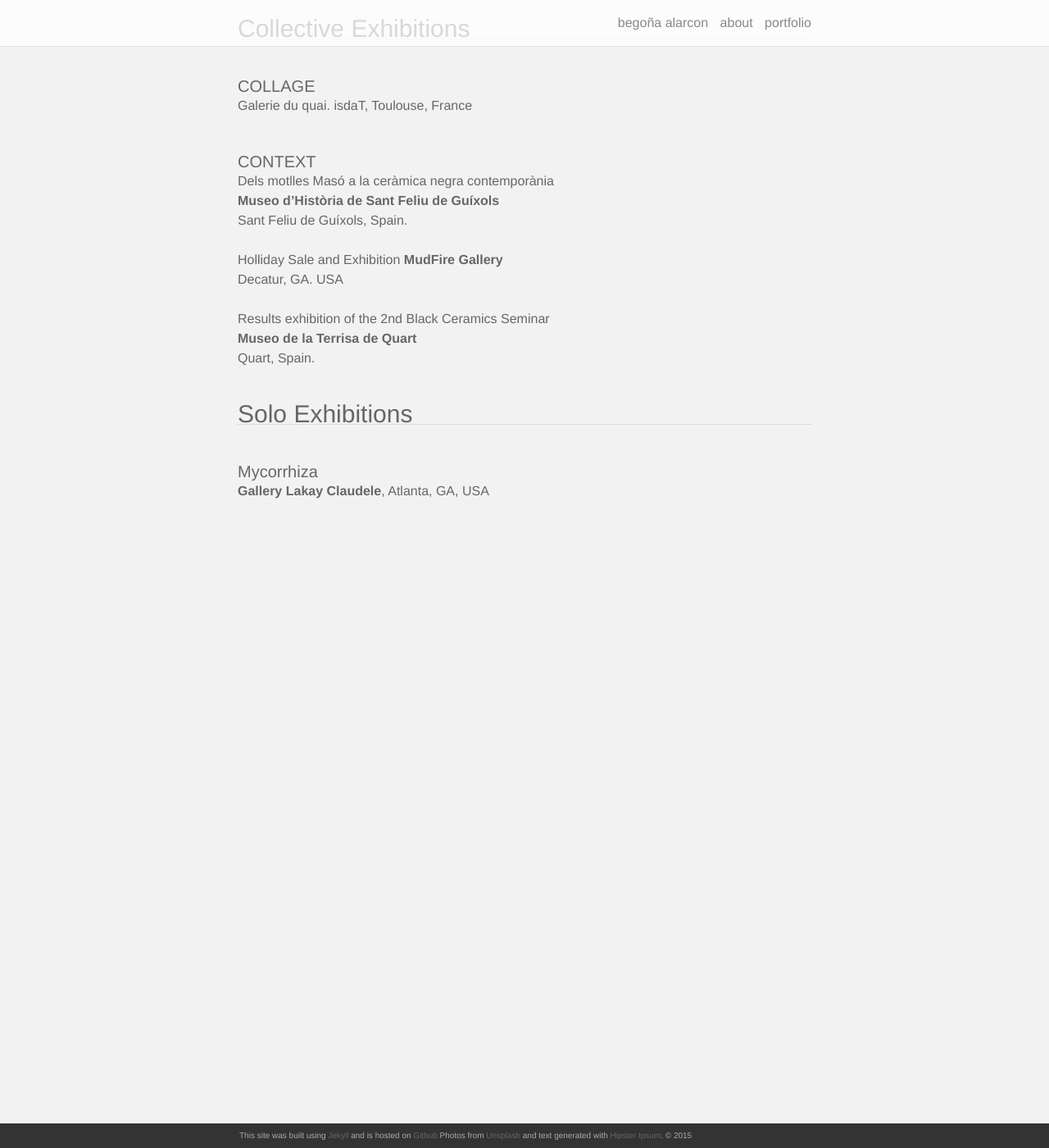
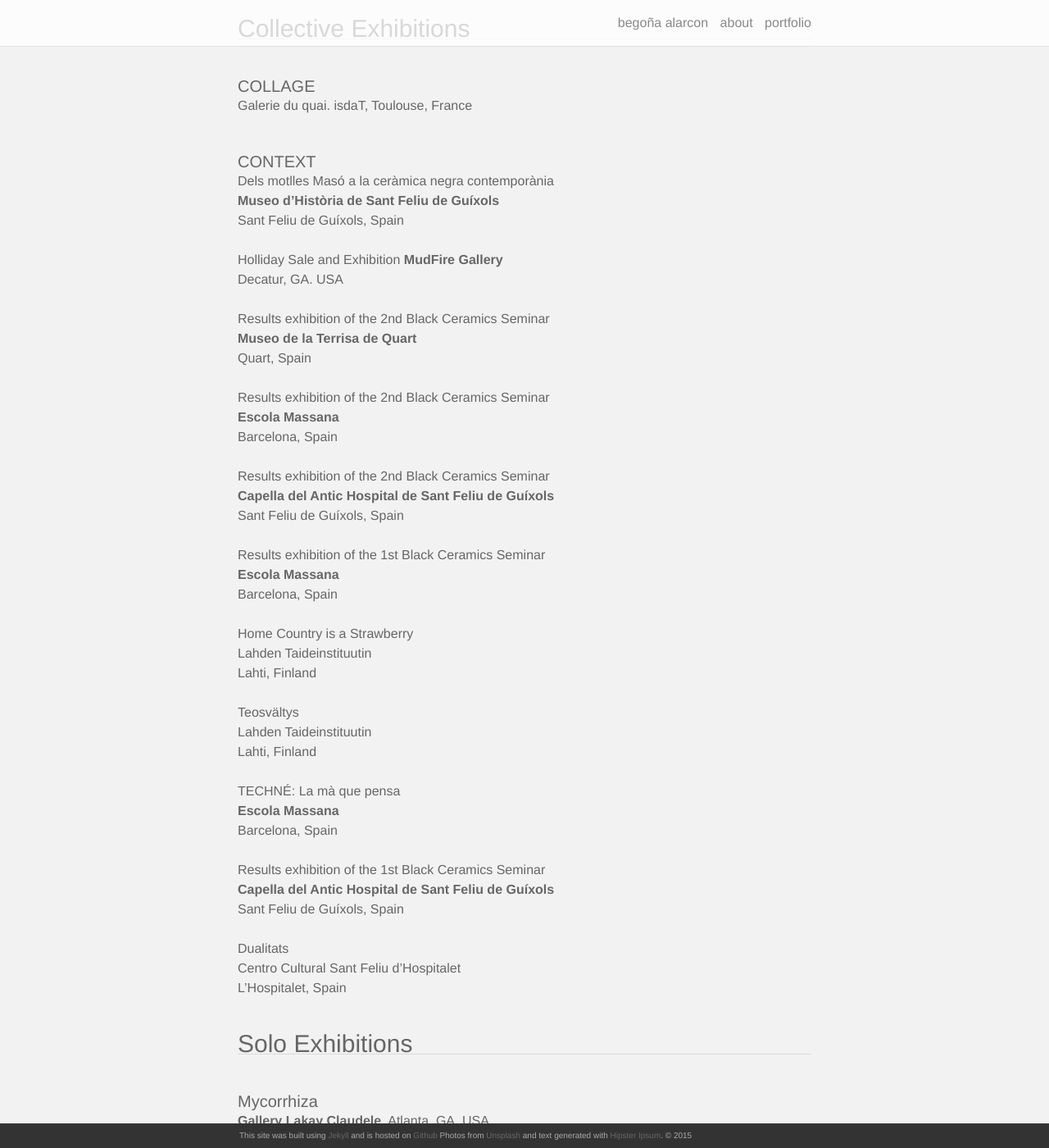
Before and after one commit to begoalarcon/begoalarcon.github.io, a Jekyll site: the page built from about.md, in a window 1280 px wide and 1400 px high, scrolled down 1985 px. Shown: the whole window at 82% size. Built offline with Jekyll 4.4.1, drawn with Linux system fonts in a browser that asks for light colours; nearby versions of some CDN libraries.

Commit message:
Update about.md

```diff
--- a/about.md
+++ b/about.md
@@ -86,6 +86,7 @@
 Puebla, México<br/>
 18 Hours<br/>
 <br/>
+
 <h3>Collective Exhibitions</h3>
 <hr/>
 <br/>
@@ -95,21 +96,50 @@
 <h4>CONTEXT</h4>
 Dels motlles Masó a la ceràmica negra contemporània<br/>
 <b>Museo d’Història de Sant Feliu de Guíxols</b><br/>
-Sant Feliu de Guíxols, Spain.<br/>
+Sant Feliu de Guíxols, Spain<br/>
 <br/>
 Holliday Sale and Exhibition <b>MudFire Gallery</b><br/>
 Decatur, GA. USA<br/>
 <br/>
 Results exhibition of the 2nd Black Ceramics Seminar<br/>
 <b>Museo de la Terrisa de Quart</b><br/>
-Quart, Spain.<br/>
+Quart, Spain<br/>
 <br/>
-
+Results exhibition of the 2nd Black Ceramics Seminar<br/>
+<b>Escola Massana</b><br/>
+Barcelona, Spain<br/>
+<br/>
+Results exhibition of the 2nd Black Ceramics Seminar<br/>
+<b>Capella del Antic Hospital de Sant Feliu de Guíxols</b><br/>
+ Sant Feliu de Guíxols, Spain<br/>
+<br/>
+Results exhibition of the 1st Black Ceramics Seminar<br/>
+<b>Escola Massana</b><br/>
+Barcelona, Spain<br/>
+<br/>
+Home Country is a Strawberry<br/>
+Lahden Taideinstituutin<br/>
+Lahti, Finland<br/>
+<br/>
+Teosvältys<br/>
+Lahden Taideinstituutin<br/>
+Lahti, Finland<br/>
+<br/>
+TECHNÉ: La mà que pensa<br/>
+<b>Escola Massana</b><br/>
+Barcelona, Spain<br/>
+<br/>
+Results exhibition of the 1st Black Ceramics Seminar<br/>
+<b>Capella del Antic Hospital de Sant Feliu de Guíxols</b><br/>
+ Sant Feliu de Guíxols, Spain<br/>
+<br/>
+Dualitats<br/>
+Centro Cultural Sant Feliu d’Hospitalet<br/>
+L’Hospitalet, Spain<br/>
+<br/>
 
 <h3>Solo Exhibitions</h3>
 <hr/>
 <br/>
-
-
 <h4>Mycorrhiza</h4>
 <b>Gallery Lakay Claudele</b>, Atlanta, GA, USA
```
